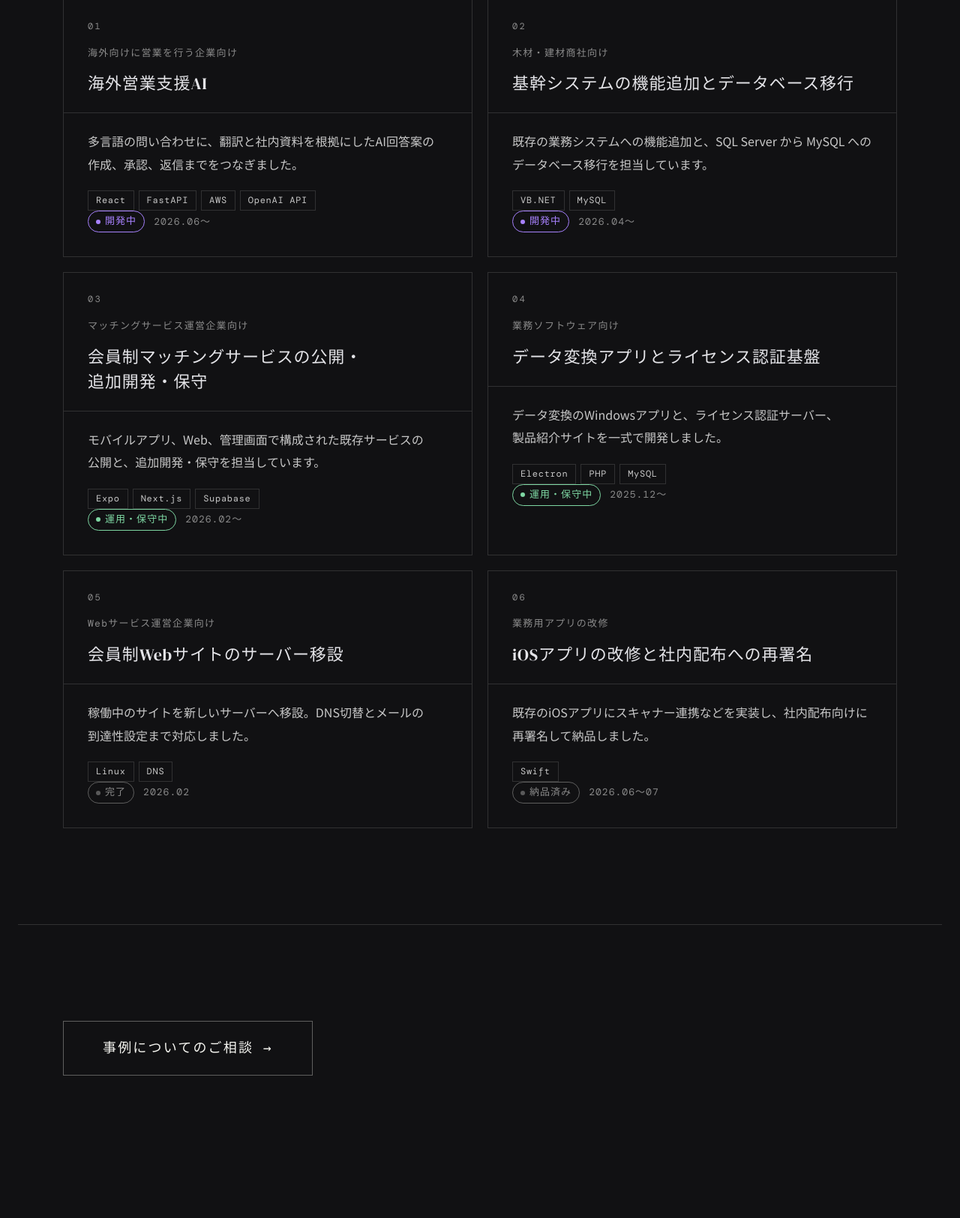
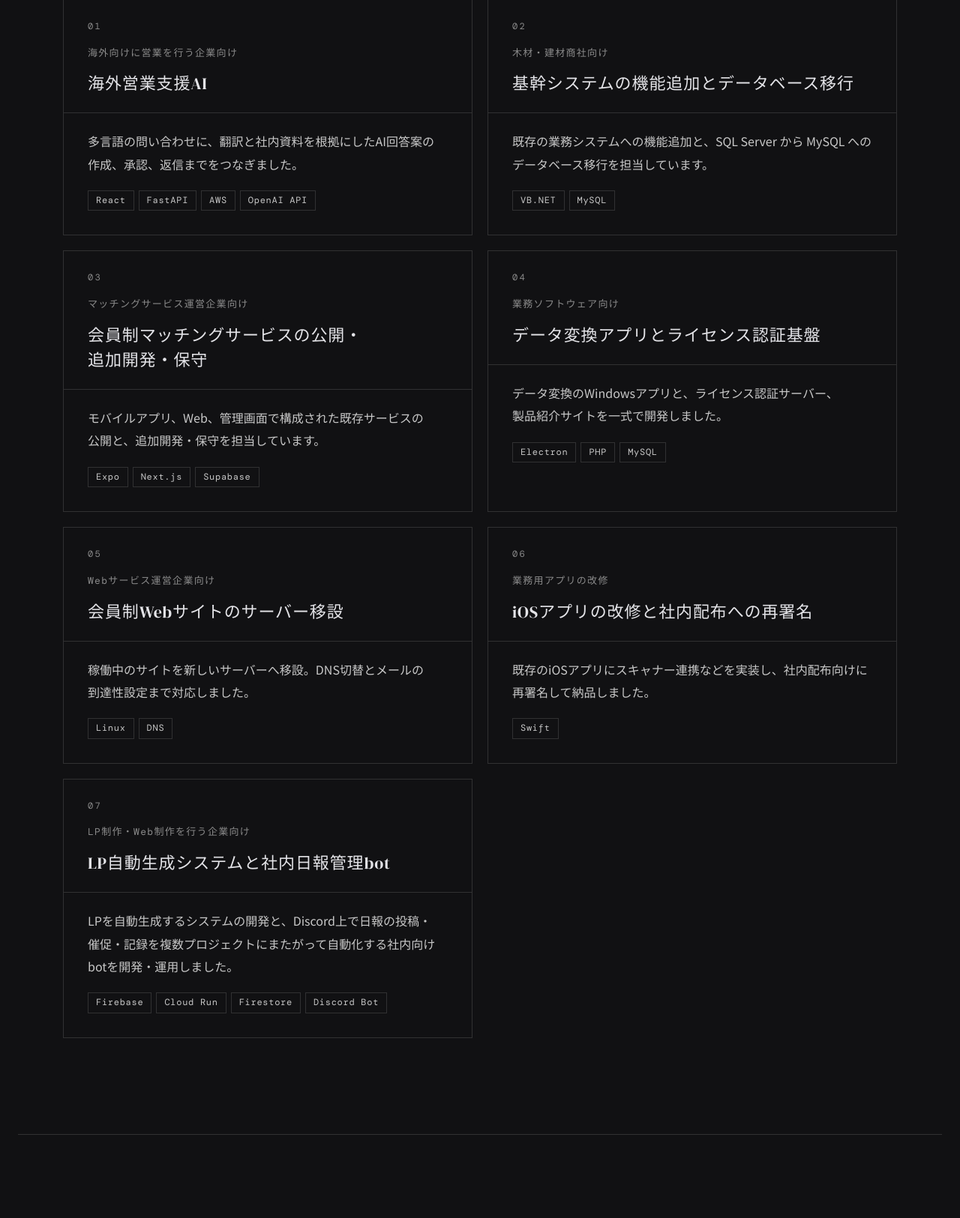
Before and after one commit to nerdech-sf/website, a PHP site: page /works.html in a window 1280 px wide. Shown: the part 958-2583 px from the top of the page at 75% size. Run offline with PHP 8.4, Linux system fonts and the light colour scheme; some web fonts are replaced.

Commit message:
事例カードのステータスバッジを削除、ナハト案件を7件目として追加
「開発中」等のバッジが分かりにくいとの指摘を受け、status-badgeごと撤去
(番号・区分・タイトル・本文・タグのみのシンプルな形に戻した)。
ナハトの契約終了に伴い、LP自動生成システムと日報管理botの実績を
既存の事例と同じ体裁で追加。

```diff
--- a/company-brain.html
+++ b/company-brain.html
@@ -39,7 +39,7 @@
     <link rel="preconnect" href="https://fonts.googleapis.com">
     <link rel="preconnect" href="https://fonts.gstatic.com" crossorigin>
     <link href="https://fonts.googleapis.com/css2?family=DM+Serif+Display&family=DM+Mono:wght@300;400;500&family=Noto+Serif+JP:wght@500;600&family=Noto+Sans+JP:wght@300;400;500&display=swap" rel="stylesheet">
-    <link rel="stylesheet" href="style.css?v=20260928f">
+    <link rel="stylesheet" href="style.css?v=20260928g">
     <link rel="stylesheet" href="ambient.css?v=20260928">
     <link rel="stylesheet" href="note.css?v=20260928c">
 </head>
--- a/company.html
+++ b/company.html
@@ -39,7 +39,7 @@
     <link rel="preconnect" href="https://fonts.googleapis.com">
     <link rel="preconnect" href="https://fonts.gstatic.com" crossorigin>
     <link href="https://fonts.googleapis.com/css2?family=DM+Serif+Display&family=DM+Mono:wght@300;400;500&family=Noto+Serif+JP:wght@500;600&family=Noto+Sans+JP:wght@300;400;500&display=swap" rel="stylesheet">
-    <link rel="stylesheet" href="style.css?v=20260928f">
+    <link rel="stylesheet" href="style.css?v=20260928g">
     <link rel="stylesheet" href="ambient.css?v=20260928">
     <link rel="stylesheet" href="note.css?v=20260928c">
 </head>
--- a/contact.html
+++ b/contact.html
@@ -37,7 +37,7 @@
     <link rel="preconnect" href="https://fonts.googleapis.com">
     <link rel="preconnect" href="https://fonts.gstatic.com" crossorigin>
     <link href="https://fonts.googleapis.com/css2?family=DM+Serif+Display&family=DM+Mono:wght@300;400;500&family=Noto+Serif+JP:wght@500;600&family=Noto+Sans+JP:wght@300;400;500&display=swap" rel="stylesheet">
-    <link rel="stylesheet" href="style.css?v=20260928f">
+    <link rel="stylesheet" href="style.css?v=20260928g">
     <link rel="stylesheet" href="ambient.css?v=20260928">
     <link rel="stylesheet" href="note.css?v=20260928c">
 </head>
--- a/index.html
+++ b/index.html
@@ -40,7 +40,7 @@
     <link rel="preconnect" href="https://fonts.googleapis.com">
     <link rel="preconnect" href="https://fonts.gstatic.com" crossorigin>
     <link href="https://fonts.googleapis.com/css2?family=DM+Serif+Display&family=DM+Mono:wght@300;400;500&family=Noto+Serif+JP:wght@500;600&family=Noto+Sans+JP:wght@300;400;500&display=swap" rel="stylesheet">
-    <link rel="stylesheet" href="style.css?v=20260928f">
+    <link rel="stylesheet" href="style.css?v=20260928g">
     <link rel="stylesheet" href="ambient.css?v=20260928">
     <link rel="stylesheet" href="front.css?v=20260928b">
     <!-- 構造化データ -->
--- a/message.html
+++ b/message.html
@@ -39,7 +39,7 @@
     <link rel="preconnect" href="https://fonts.googleapis.com">
     <link rel="preconnect" href="https://fonts.gstatic.com" crossorigin>
     <link href="https://fonts.googleapis.com/css2?family=DM+Serif+Display&family=DM+Mono:wght@300;400;500&family=Noto+Serif+JP:wght@500;600&family=Noto+Sans+JP:wght@300;400;500&display=swap" rel="stylesheet">
-    <link rel="stylesheet" href="style.css?v=20260928f">
+    <link rel="stylesheet" href="style.css?v=20260928g">
     <link rel="stylesheet" href="p-company.css?v=20260925">
     <link rel="stylesheet" href="ambient.css?v=20260928">
     <link rel="stylesheet" href="note.css?v=20260928c">
--- a/news.html
+++ b/news.html
@@ -37,7 +37,7 @@
     <link rel="preconnect" href="https://fonts.googleapis.com">
     <link rel="preconnect" href="https://fonts.gstatic.com" crossorigin>
     <link href="https://fonts.googleapis.com/css2?family=DM+Serif+Display&family=DM+Mono:wght@300;400;500&family=Noto+Serif+JP:wght@500;600&family=Noto+Sans+JP:wght@300;400;500&display=swap" rel="stylesheet">
-    <link rel="stylesheet" href="style.css?v=20260928f">
+    <link rel="stylesheet" href="style.css?v=20260928g">
     <link rel="stylesheet" href="ambient.css?v=20260928">
     <link rel="stylesheet" href="note.css?v=20260928c">
 </head>
--- a/perceive.html
+++ b/perceive.html
@@ -39,7 +39,7 @@
     <link rel="preconnect" href="https://fonts.googleapis.com">
     <link rel="preconnect" href="https://fonts.gstatic.com" crossorigin>
     <link href="https://fonts.googleapis.com/css2?family=DM+Serif+Display&family=DM+Mono:wght@300;400;500&family=Noto+Serif+JP:wght@500;600&family=Noto+Sans+JP:wght@300;400;500&display=swap" rel="stylesheet">
-    <link rel="stylesheet" href="style.css?v=20260928f">
+    <link rel="stylesheet" href="style.css?v=20260928g">
     <link rel="stylesheet" href="ambient.css?v=20260928">
     <link rel="stylesheet" href="note.css?v=20260928c">
 </head>
--- a/privacy.html
+++ b/privacy.html
@@ -39,7 +39,7 @@
     <link rel="preconnect" href="https://fonts.googleapis.com">
     <link rel="preconnect" href="https://fonts.gstatic.com" crossorigin>
     <link href="https://fonts.googleapis.com/css2?family=DM+Serif+Display&family=DM+Mono:wght@300;400;500&family=Noto+Serif+JP:wght@500;600&family=Noto+Sans+JP:wght@300;400;500&display=swap" rel="stylesheet">
-    <link rel="stylesheet" href="style.css?v=20260928f">
+    <link rel="stylesheet" href="style.css?v=20260928g">
     <link rel="stylesheet" href="p-company.css?v=20260925">
     <link rel="stylesheet" href="ambient.css?v=20260928">
     <link rel="stylesheet" href="note.css?v=20260928c">
--- a/services.html
+++ b/services.html
@@ -39,7 +39,7 @@
     <link rel="preconnect" href="https://fonts.googleapis.com">
     <link rel="preconnect" href="https://fonts.gstatic.com" crossorigin>
     <link href="https://fonts.googleapis.com/css2?family=DM+Serif+Display&family=DM+Mono:wght@300;400;500&family=Noto+Serif+JP:wght@500;600&family=Noto+Sans+JP:wght@300;400;500&display=swap" rel="stylesheet">
-    <link rel="stylesheet" href="style.css?v=20260928f">
+    <link rel="stylesheet" href="style.css?v=20260928g">
     <link rel="stylesheet" href="ambient.css?v=20260928">
     <link rel="stylesheet" href="note.css?v=20260928c">
 </head>
--- a/style.css
+++ b/style.css
@@ -176,8 +176,7 @@
    見出し・段落の余白/罫線を上書きしてしまう)を、.card 内では元の .card__title/.card__body の見た目に戻す。 */
 .note--legacy .card__title { margin: 0; padding: 14px 32px 0; border-bottom: 0; }
 .note--legacy .card__label,
-.note--legacy .card__body p,
-.note--legacy .card__status { margin-top: 0; }
+.note--legacy .card__body p { margin-top: 0; }
 
 
 /* =====================
@@ -1463,44 +1462,6 @@
 }
 
 .card__body .tags { margin-top: 20px; }
-
-/* card__body の中に、状況バッジと期間を1行で置く(任意)。
-   <p class="card__status"><span class="status-badge status-badge--active">開発中</span><span>2026.06〜</span></p> */
-.card__status {
-    margin-top: 20px;
-    display: flex;
-    align-items: center;
-    gap: 12px;
-    font-family: var(--font-mono);
-    font-size: 13px;
-    letter-spacing: 0.08em;
-    color: var(--fg-dim);
-}
-
-/* 事例カードの状況を、読む前に色で判別できるようにする小さな丸バッジ。
-   進行中ほど目立たせ、完了は控えめにする。 */
-.status-badge {
-    display: inline-flex;
-    align-items: center;
-    gap: 6px;
-    padding: 3px 10px;
-    border: 1px solid currentColor;
-    border-radius: 999px;
-    font-weight: 500;
-    line-height: 1.6;
-    white-space: nowrap;
-}
-.status-badge::before {
-    content: '';
-    width: 6px;
-    height: 6px;
-    border-radius: 50%;
-    background: currentColor;
-}
-.status-badge--active     { color: var(--accent, #a882ff); }
-.status-badge--maintained { color: #7ed7a3; }
-.status-badge--done       { color: var(--fg-dim); border-color: var(--line-strong); }
-.status-badge--done::before { opacity: 0.6; }
 
 /* ---- .work-feature ---------------------------------
    works の特集カード(全幅・大・リンクなし)。TOP と works.html で共用。
--- a/vision.html
+++ b/vision.html
@@ -37,7 +37,7 @@
     <link rel="preconnect" href="https://fonts.googleapis.com">
     <link rel="preconnect" href="https://fonts.gstatic.com" crossorigin>
     <link href="https://fonts.googleapis.com/css2?family=DM+Serif+Display&family=DM+Mono:wght@300;400;500&family=Noto+Serif+JP:wght@500;600&family=Noto+Sans+JP:wght@300;400;500&display=swap" rel="stylesheet">
-    <link rel="stylesheet" href="style.css?v=20260928f">
+    <link rel="stylesheet" href="style.css?v=20260928g">
     <link rel="stylesheet" href="ambient.css?v=20260928">
     <link rel="stylesheet" href="note.css?v=20260928c">
 </head>
--- a/works.html
+++ b/works.html
@@ -39,7 +39,7 @@
     <link rel="preconnect" href="https://fonts.googleapis.com">
     <link rel="preconnect" href="https://fonts.gstatic.com" crossorigin>
     <link href="https://fonts.googleapis.com/css2?family=DM+Serif+Display&family=DM+Mono:wght@300;400;500&family=Noto+Serif+JP:wght@500;600&family=Noto+Sans+JP:wght@300;400;500&display=swap" rel="stylesheet">
-    <link rel="stylesheet" href="style.css?v=20260928f">
+    <link rel="stylesheet" href="style.css?v=20260928g">
     <link rel="stylesheet" href="p-works.css?v=20260925">
     <link rel="stylesheet" href="ambient.css?v=20260928">
     <link rel="stylesheet" href="note.css?v=20260928c">
@@ -86,7 +86,6 @@
                     <div class="card__body">
                         <p>多言語の問い合わせに、翻訳と社内資料を根拠にしたAI回答案の作成、承認、返信までをつなぎました。</p>
                         <ul class="tags"><li>React</li><li>FastAPI</li><li>AWS</li><li>OpenAI API</li></ul>
-                        <p class="card__status"><span class="status-badge status-badge--active">開発中</span><span>2026.06〜</span></p>
                     </div>
                 </article>
                 <article class="card">
@@ -96,7 +95,6 @@
                     <div class="card__body">
                         <p>既存の業務システムへの機能追加と、SQL Server から MySQL へのデータベース移行を担当しています。</p>
                         <ul class="tags"><li>VB.NET</li><li>MySQL</li></ul>
-                        <p class="card__status"><span class="status-badge status-badge--active">開発中</span><span>2026.04〜</span></p>
                     </div>
                 </article>
                 <article class="card">
@@ -106,7 +104,6 @@
                     <div class="card__body">
                         <p>モバイルアプリ、Web、管理画面で構成された既存サービスの公開と、追加開発・保守を担当しています。</p>
                         <ul class="tags"><li>Expo</li><li>Next.js</li><li>Supabase</li></ul>
-                        <p class="card__status"><span class="status-badge status-badge--maintained">運用・保守中</span><span>2026.02〜</span></p>
                     </div>
                 </article>
                 <article class="card">
@@ -116,7 +113,6 @@
                     <div class="card__body">
                         <p>データ変換のWindowsアプリと、ライセンス認証サーバー、製品紹介サイトを一式で開発しました。</p>
                         <ul class="tags"><li>Electron</li><li>PHP</li><li>MySQL</li></ul>
-                        <p class="card__status"><span class="status-badge status-badge--maintained">運用・保守中</span><span>2025.12〜</span></p>
                     </div>
                 </article>
                 <article class="card">
@@ -126,7 +122,6 @@
                     <div class="card__body">
                         <p>稼働中のサイトを新しいサーバーへ移設。DNS切替とメールの到達性設定まで対応しました。</p>
                         <ul class="tags"><li>Linux</li><li>DNS</li></ul>
-                        <p class="card__status"><span class="status-badge status-badge--done">完了</span><span>2026.02</span></p>
                     </div>
                 </article>
                 <article class="card">
@@ -136,7 +131,15 @@
                     <div class="card__body">
                         <p>既存のiOSアプリにスキャナー連携などを実装し、社内配布向けに再署名して納品しました。</p>
                         <ul class="tags"><li>Swift</li></ul>
-                        <p class="card__status"><span class="status-badge status-badge--done">納品済み</span><span>2026.06〜07</span></p>
+                    </div>
+                </article>
+                <article class="card">
+                    <span class="card__num" aria-hidden="true">07</span>
+                    <p class="card__label">LP制作・Web制作を行う企業向け</p>
+                    <h2 class="card__title">LP自動生成システムと社内日報管理bot</h2>
+                    <div class="card__body">
+                        <p>LPを自動生成するシステムの開発と、Discord上で日報の投稿・催促・記録を複数プロジェクトにまたがって自動化する社内向けbotを開発・運用しました。</p>
+                        <ul class="tags"><li>Firebase</li><li>Cloud Run</li><li>Firestore</li><li>Discord Bot</li></ul>
                     </div>
                 </article>
             </div>
```
